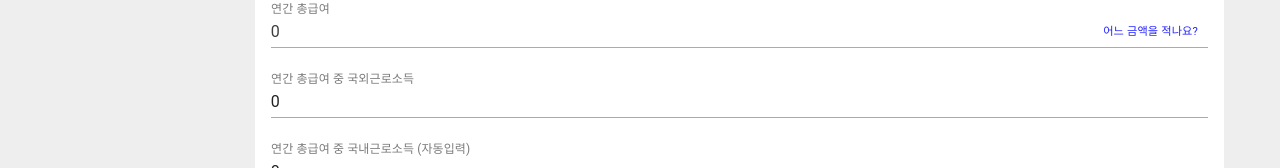
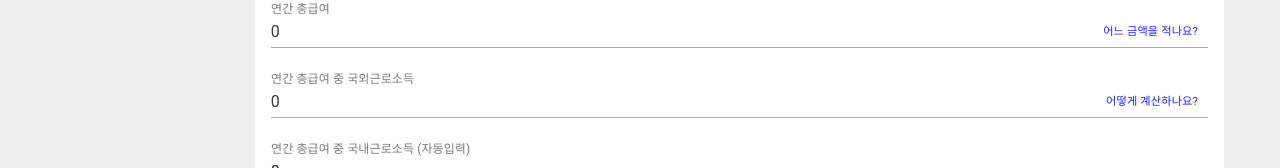
Before and after one commit to monguriman/kr-tax, a Vue app: page / in a window 1280 px wide. Shown: the part 212-380 px from the top of the page. Built offline with nearby package versions, Linux system fonts and the light colour scheme.

Commit message:
국외원천근로소득 모달 내 총급여를 slot으로 받도록 함

```diff
--- a/src/components/ForeignIncomeGuideModal.vue
+++ b/src/components/ForeignIncomeGuideModal.vue
@@ -0,0 +1,23 @@
+<template>
+  <div>
+    [국외근로소득 입력 방법]
+    <br />
+    국외에서 일한 것으로 벌어들인 소득은 모두 국외근로소득입니다.
+    <br />
+    하기에 당해년도의 국외근무기간을 입력하면 총 급여를 기준으로 안분하여 국외원천근로소득을 계산해 볼 수 있습니다.
+    <slot />
+  </div>
+</template>
+
+<script>
+
+export default {
+  data() {
+    return {
+
+    };
+  },
+};
+</script>
+
+<style scoped></style>
--- a/src/components/TaxCalculator.vue
+++ b/src/components/TaxCalculator.vue
@@ -22,7 +22,11 @@
         required
         @input="validateInput"
         variant="underlined"
-      ></v-text-field>
+      ><span
+          class="modal-guide-text-in-input"
+          @click="showForeignIncomeGuideModal = true"
+          >어떻게 계산하나요?</span
+        ></v-text-field>
       <v-text-field
         v-model="koreanIncome"
         label="연간 총급여 중 국내근로소득 (자동입력)"
@@ -66,15 +70,30 @@
       </v-btn>
     </div>
   </v-dialog>
+
+  <v-dialog v-model="showForeignIncomeGuideModal">
+    <div class="modal">
+      <ForeignIncomeGuideModal>
+        {{ annualIncome }}
+      </ForeignIncomeGuideModal>
+      <v-btn @click="showForeignIncomeGuideModal = false" color="primary">
+        닫기
+      </v-btn>
+    </div>
+  </v-dialog>
+
 </template>
 
 <script>
 import AnnualIncomeGuideModal from "./AnnualIncomeGuideModal.vue";
+import ForeignIncomeGuideModal from "./ForeignIncomeGuideModal.vue";
+
 export default {
-  components: { AnnualIncomeGuideModal },
+  components: { AnnualIncomeGuideModal, ForeignIncomeGuideModal },
   data() {
     return {
       showAnnualIncomeGuideModal: false,
+      showForeignIncomeGuideModal: false,
       annualIncome: 0,
       foreignIncome: 0,
       calculatedTax: 0,
```
